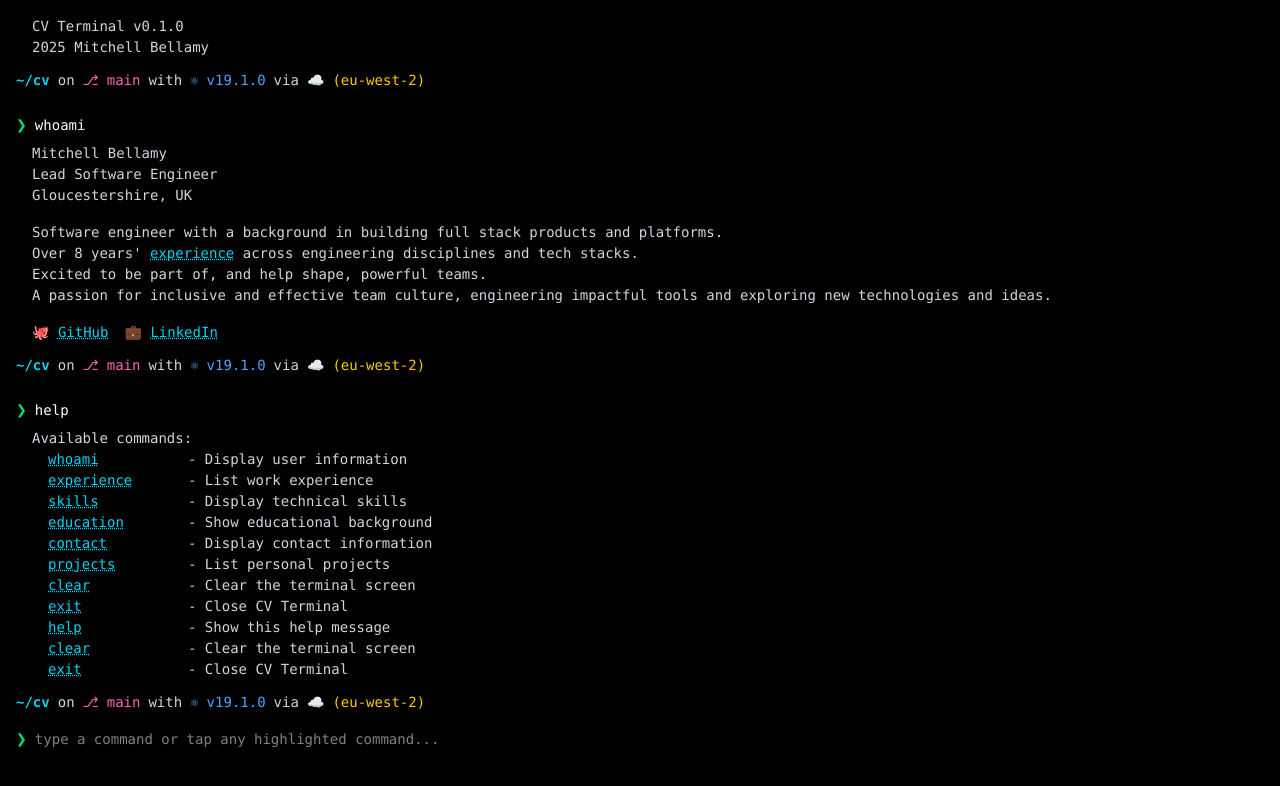
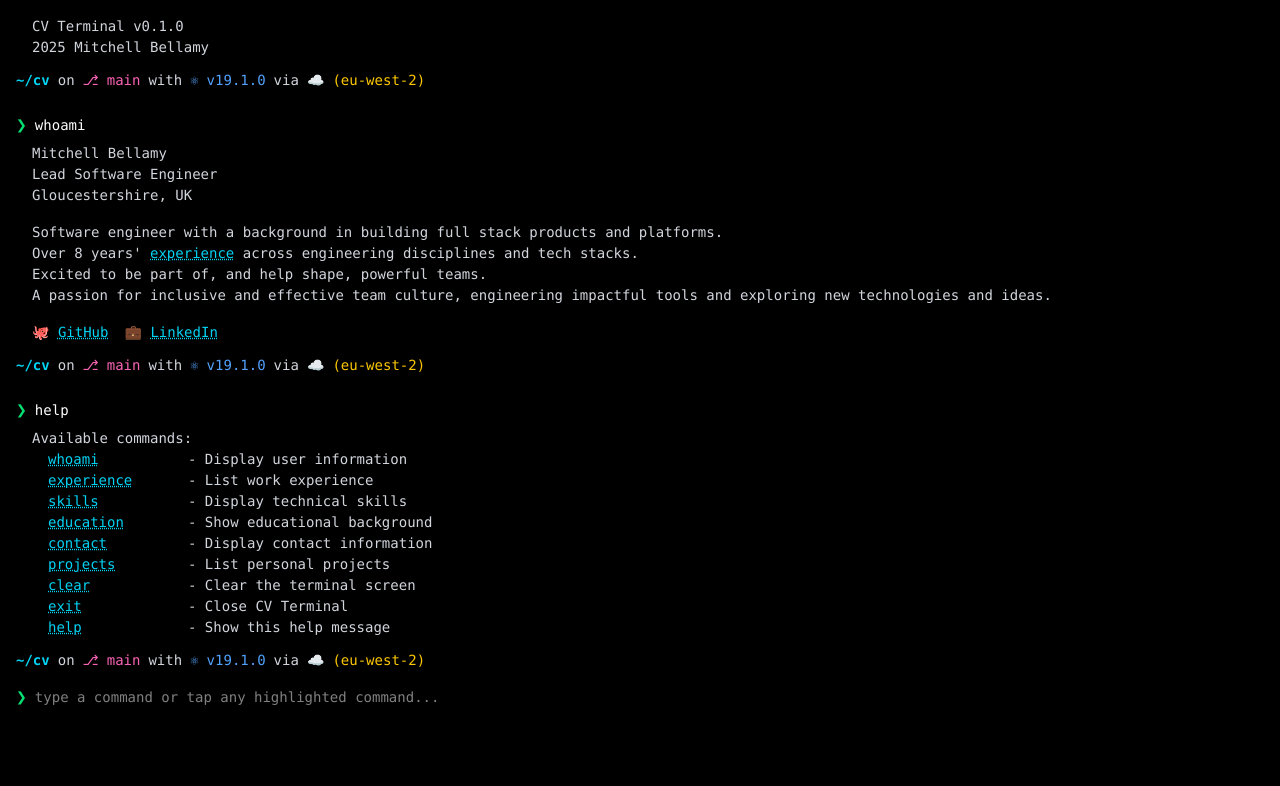
Before and after one commit to ghostfuel/cv-terminal, a React (Vite) app: page / in a window 1280 px wide. Shown: the top 786 px of the page. Built offline with nearby package versions, Linux system fonts and the light colour scheme.

Commit message:
Remove duplicated commands

```diff
--- a/src/App.tsx
+++ b/src/App.tsx
@@ -80,8 +80,6 @@ export default function App() {
         commandHelp("clear", "Clear the terminal screen"),
         commandHelp("exit", "Close CV Terminal"),
         commandHelp("help", "Show this help message"),
-        commandHelp("clear", "Clear the terminal screen"),
-        commandHelp("exit", "Close CV Terminal"),
       ],
     },
     whoami: {
```
